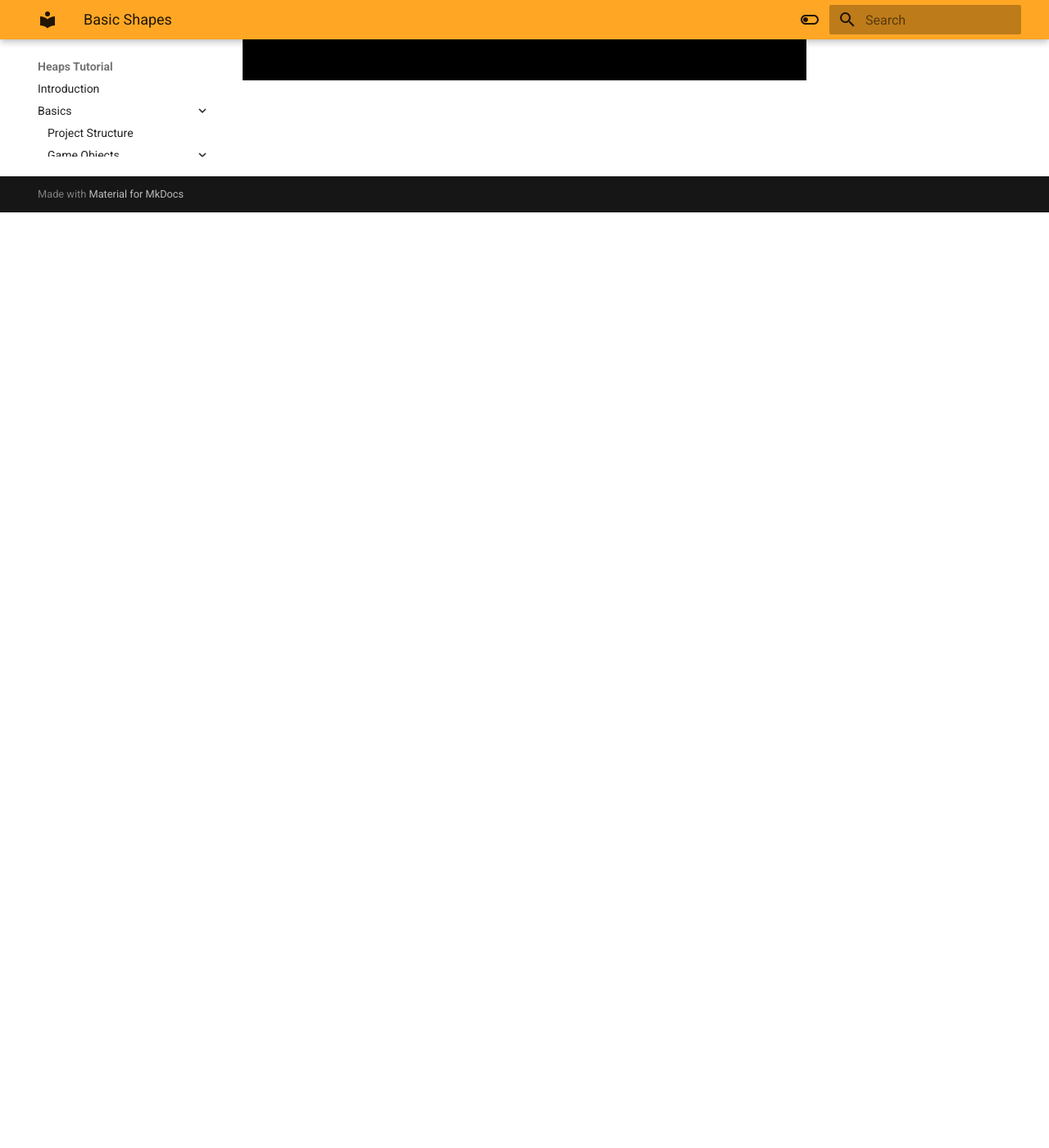
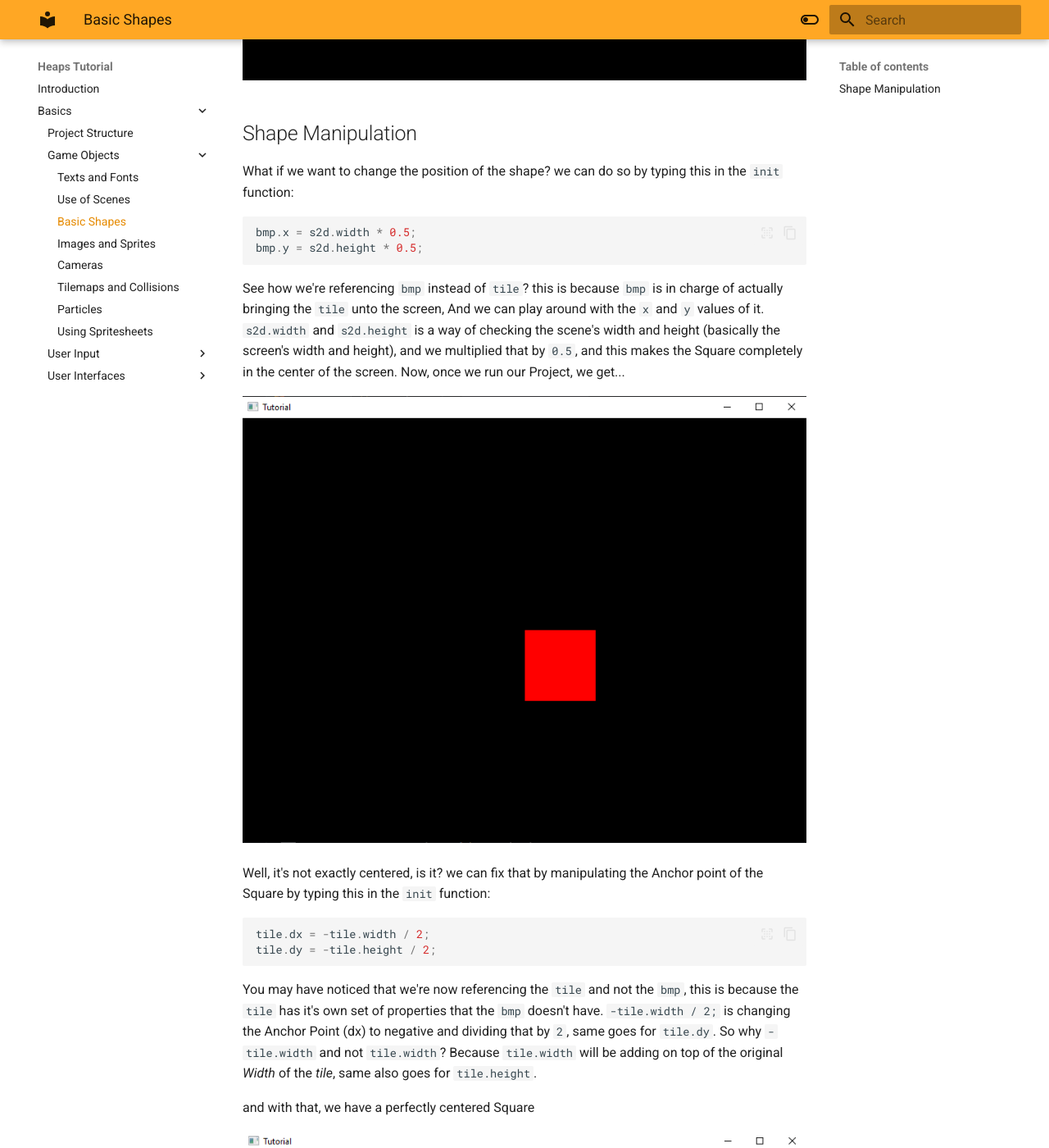
Before and after one commit to Mezo-hx/HeapsTutorial, an MkDocs documentation site: the page built from docs/Tutorial/Shapes.md, in a window 1280 px wide and 1400 px high, scrolled down 1141 px. Shown: the whole window at 82% size. Built offline with MkDocs 1.6.1 and Material for MkDocs 9.7.7, drawn with Linux system fonts in a browser that asks for light colours.

Commit message:
Update 2.2

````diff
--- a/docs/Tutorial/Shapes.md
+++ b/docs/Tutorial/Shapes.md
@@ -24,3 +24,29 @@
 And with this, we should now see a Red Square on our Project
 
 ![BasicShape](../Images/BasicShapeFinish.png)
+
+## Shape Manipulation
+
+What if we want to change the position of the shape? we can do so by typing this in the `init` function:
+
+```haxe
+bmp.x = s2d.width * 0.5;
+bmp.y = s2d.height * 0.5;
+```
+
+See how we're referencing `bmp` instead of `tile`? this is because `bmp` is in charge of actually bringing the `tile` unto the screen, And we can play around  with the `x` and `y` values of it. `s2d.width` and `s2d.height` is a way of checking the scene's width and  height (basically the screen's width and height), and we multiplied that by `0.5`, and  this makes the Square completely in the center of the screen. Now, once we run our Project, we get...
+
+![BasicShapeNotCentered](../Images/BasicShapeNotCenter.png)
+
+Well, it's not exactly centered, is it? we can fix that by manipulating the Anchor point of the Square by typing this in the `init` function:
+
+```haxe
+tile.dx = -tile.width / 2;
+tile.dy = -tile.height / 2;
+```
+
+You may have noticed that we're now referencing the `tile` and not the `bmp`, this is because the `tile` has it's own set of properties that the `bmp` doesn't have. `-tile.width / 2;` is changing the Anchor Point (dx) to negative and dividing that by `2`, same goes for `tile.dy`. So why `-tile.width` and not `tile.width`? Because `tile.width` will be adding on top of the original *Width* of the *tile*, same also goes  for `tile.height`.
+
+and with that, we have a perfectly centered Square
+
+![BasicShapeCentered](../Images/BasicShapeCentered.png)
````
Also changed, not shown: docs/Images/BasicShapeCentered.png (added), docs/Images/BasicShapeNotCenter.png (added).
